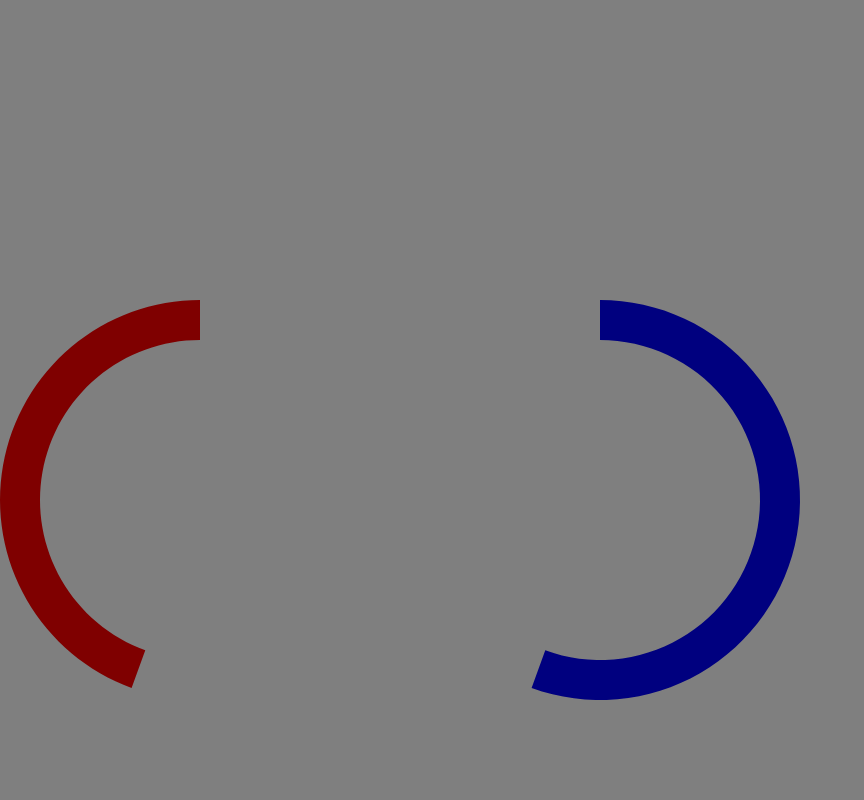
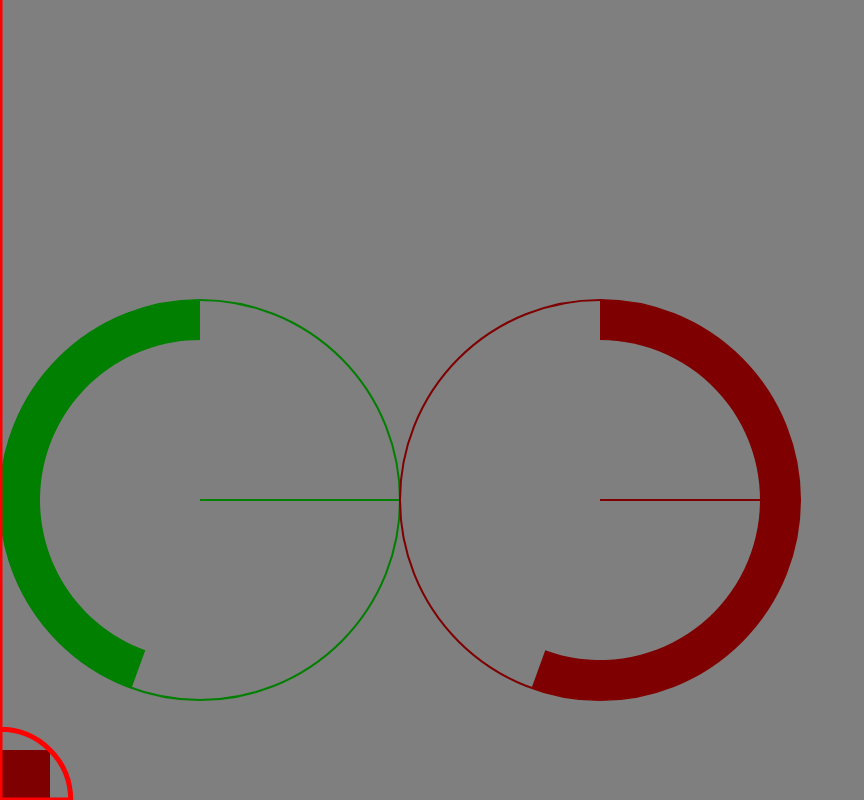
Before and after one commit to razh/laser, a plain HTML site: page laser-prototype/index.html in a window 1280 px wide. Shown: the whole page, without its empty margins (0-864 px from the left). Drawn offline with Linux system fonts and the light colour scheme.

Commit message:
More work on rayCircle intersection. Add key controls (rotation/quitting). Added Emitter class, which shoots lasers and stuff. Draw debug radius.

```diff
--- a/laser-prototype/index.html
+++ b/laser-prototype/index.html
@@ -13,6 +13,8 @@
       <script src="js/shape.js"></script>
       <script src="js/entity.js"></script>
       <script src="js/geometry.js"></script>
+      <script src="js/intersection.js"></script>
+      <script src="js/laser.js"></script>
       <script src="js/controls.js"></script>
       <script src="js/player.js"></script>
       <script src="js/game.js"></script>
--- a/laser-prototype/js/controls.js
+++ b/laser-prototype/js/controls.js
@@ -27,6 +27,34 @@ function onMouseUp( event ) {
   }
 }
 
+function onKeyDown( event ) {
+  switch ( event.which ) {
+    // Q.
+    case 81:
+      quit();
+      break;
+
+    // LEFT.
+    case 37:
+    // RIGHT.
+    case 39:
+      var player = _game.getPlayer();
+      var angle = Math.PI / 180 * 10;
+      if ( player.hasSelected() ) {
+        if ( event.which === 37 ) {
+          player.getSelected().rotate( angle );
+        } else {
+          player.getSelected().rotate( -angle );
+        }
+      }
+      break;
+
+    default:
+      console.log( event.which );
+      break;
+  }
+}
+
 function transformCoords( x, y ) {
   return {
     x: x - _game._canvas.offsetLeft,
--- a/laser-prototype/js/game.js
+++ b/laser-prototype/js/game.js
@@ -46,10 +46,13 @@ function init() {
   test.addShape( shape );
   test.addShape( shape2 );
   _game.addEntity( test );
+  _game.addEntity( new Emitter() );
 
   _game._canvas.addEventListener( 'mousedown', onMouseDown, null );
   _game._canvas.addEventListener( 'mousemove', onMouseMove, null );
   _game._canvas.addEventListener( 'mouseup', onMouseUp, null );
+
+  document.addEventListener( 'keydown', onKeyDown, null );
 
   loop();
 }
--- a/laser-prototype/js/intersection.js
+++ b/laser-prototype/js/intersection.js
@@ -43,8 +43,9 @@ var Intersection = (function() {
     },
 
     /**
-     * Calculates the intersection of the ray given by r + td, where t >= 0,
-     * and the circle given by ( x - cx ) ^ 2 + ( y - cy ) ^ 2 <= r.
+     * Calculates the nearest intersection point of the ray given by r + td,
+     * where t >= 0, and the circle given by
+     * ( x - cx ) ^ 2 + ( y - cy ) ^ 2 <= r.
      * @param  {number} rx x-coordinate of ray origin.
      * @param  {number} ry y-coordinate of ray origin.
      * @param  {number} dx x-direction of ray.
@@ -60,21 +61,27 @@ var Intersection = (function() {
           x(t) = rx + t * dx
           y(t) = ry + t * dy
 
-        Plug these into the equation of a circle: x(t)^2 + y(t)^2 = r^2 (first,
-        translate coordinates to the center) to get:
+        Plug these into the equation of a circle: x(t) ^ 2 + y(t) ^ 2 = r ^ 2
+        (first, translate coordinates to the circle's center) to get:
 
-          ( rx + t * dx ) ^ 2 + ( ry + + t * dy ) ^ 2 - r ^ 2 = 0
+          ( rx + t * dx ) ^ 2 + ( ry + t * dy ) ^ 2 - r ^ 2 = 0
 
         which expands to:
 
-          ( rx ^ 2 + 2 * rx * t * dx + t ^ 2 * dx ^ 2)
-          [x^2 + i^2 - 2ix + (y - j)^2]t^2 + [2(ix + yj - i^2 - j^2)]t + i^2 + j^2 - r^2
+          ( rx ^ 2  +  2rxdx * t  +  t ^ 2 * dx ^ 2 ) +
+          ( ry ^ 2  +  2rydy * t  +  t ^ 2 * dy ^ 2 ) - r ^ 2 = 0
+
+        This can be written as:
+
+        ( dx ^ 2 + dy ^ 2 )         * t ^ 2 +
+        ( 2 * ( rxdx + rydy ) )     * t     +
+        ( rx ^ 2 + ry ^ 2 - r ^ 2 )
 
         such that the coefficients of the quadratic equation are:
 
-          a = x^2 + i^2 - 2ix + (y - j)^2
-          b = 2(xi + yj - i^2 - j^2)
-          c = i^2 + j^2 - r^2
+          a = dx ^ 2 + dy ^ 2
+          b = 2 * ( rxdx + rydy )
+          c = rx ^ 2 + ry ^ 2 - r ^ 2
 
         The discriminant is thus: b^2 - 4ac.
 
@@ -82,11 +89,57 @@ var Intersection = (function() {
         If the discriminant > 0, there are two intersection points.
         If the discriminant < 0, there are no intersection points.
 
-        These intersection points lie on the line segment if 0 <= t <= 1.
+        These intersection points lie on the ray if t >= 0.
       */
 
       // Transform ray to circle space.
+      rx -= cx;
+      ry -= cy;
 
+      // Compute coefficients.
+      var a = ( dx * dx ) + ( dy * dy );
+      var b = 2 * ( rx * dx + ry * dy );
+      var c = ( rx * rx ) + ( ry * ry ) - ( r * r );
+
+      // Compute discriminant.
+      var d = b * b - 4 * a * c;
+
+      if ( d < 0 ) {
+        return null;
+      }
+
+      var t;
+      if ( d === 0 ) {
+        t = -b / ( 2 * a );
+      } else {
+        // The lowest, non-negative parameter gives us the intersection point
+        // relative to the ray.
+        var t0 = ( -b - Math.sqrt(d) ) / ( 2 * a ),
+            t1 = ( -b + Math.sqrt(d) ) / ( 2 * a );
+
+        // Both parameters are >= 0, so use the lower one.
+        if ( t0 >= 0 && t1 >= 0 ) {
+          t = Math.min( t0, t1 );
+        } else if ( t0 >= 0 ) {
+          // Only need to check if t0 is positive (t1 must be negative).
+          t = t0;
+        } else {
+          // Handles case were t1 >= 0 and t0 < 0
+          // as well as the case where t0 and t1 < 0.
+          t = t1;
+        }
+      }
+
+      // Intersects the line, but not the ray.
+      if ( t < 0 ) {
+        return null;
+      }
+
+      // Transform ray back to
+      return {
+        x: cx + rx + t * dx,
+        y: cy + ry + t * dy
+      };
     }
   };
 }) ();
--- a/laser-prototype/js/laser.js
+++ b/laser-prototype/js/laser.js
@@ -2,6 +2,75 @@ var Laser = function() {
 
 };
 
-Laser.prototype.project = function() {
+Laser.prototype.draw = function( ctx ) {
+};
 
+
+// Laser emitter.
+var Emitter = function() {
+  Entity.call( this );
+
+  this.addShape( new Shape().setGeometry( Geometry.createRectangle() )
+                            .setColor( 127, 0, 0, 1.0 ) );
+
+  this.setWidth( 100 );
+  this.setHeight( 100 );
+
+  this._laser = new Laser();
 };
+
+Emitter.prototype = new Entity();
+Emitter.prototype.constructor = new Emitter();
+
+Emitter.prototype.update = function( elapsedTime ) {
+  Entity.prototype.update.call( this, elapsedTime );
+
+  var rotation = this.getRotation();
+  var sin = Math.sin( rotation );
+  var cos = Math.cos( rotation );
+
+  var entities = _game.getEntities();
+  var entity, shapes, shape;
+  var center, shapeCenter;
+  var i, j, il, jl;
+  for ( i = 0, il = entities.length; i < il; i++ ) {
+    entity = entities[i];
+    if ( entity === this ) {
+      continue;
+    }
+
+    entityScale = Math.max( entity.getWidth(), entity.getHeight() );
+    shapes = entity.getShapes();
+    for ( j = 0, jl = shapes.length; j < jl; j++ ) {
+      shape = shapes[j];
+      shapeCenter = shape.localToWorldCoordinates( shape.getX(), shape.getY() );
+      center = entity.localToWorldCoordinates( shapeCenter.x, shapeCenter.y );
+      if ( Intersection.rayCircle( this.getX(), this.getY(),
+                                   sin, cos,
+                                   center.x, center.y,
+                                   entityScale * shape.getRadius() ) !== null ) {
+        shape.setColor( 0, 127, 0, 1.0 );
+      } else {
+        shape.setColor( 127, 0, 0, 1.0 );
+      }
+    }
+  }
+};
+
+Emitter.prototype.draw = function( ctx ) {
+  Entity.prototype.draw.call( this, ctx );
+
+  ctx.save();
+
+  ctx.translate( this.getX(), this.getY() );
+  ctx.rotate( this.getRotation() );
+
+  ctx.moveTo( 0, 0 );
+  ctx.lineTo( 0, 1000 );
+  ctx.strokeStyle = new Color( 255, 0, 0, 1.0 ).toString();
+  ctx.lineWidth = 5;
+
+  ctx.stroke();
+
+  ctx.restore();
+};
--- a/laser-prototype/js/shape.js
+++ b/laser-prototype/js/shape.js
@@ -48,6 +48,15 @@ Shape.prototype.draw = function( ctx ) {
 
   ctx.fillStyle = this.getColor().toString();
   ctx.fill();
+
+  // Draw debug circle.
+  ctx.beginPath()
+  ctx.moveTo( 0, 0 );
+  ctx.arc( 0, 0, this.getRadius(), 0, Math.PI * 2, true );
+  ctx.strokeStyle = this.getColor().toString();
+  ctx.lineWidth = 0.01;
+  ctx.closePath();
+  ctx.stroke();
 
   ctx.restore();
 };
```
